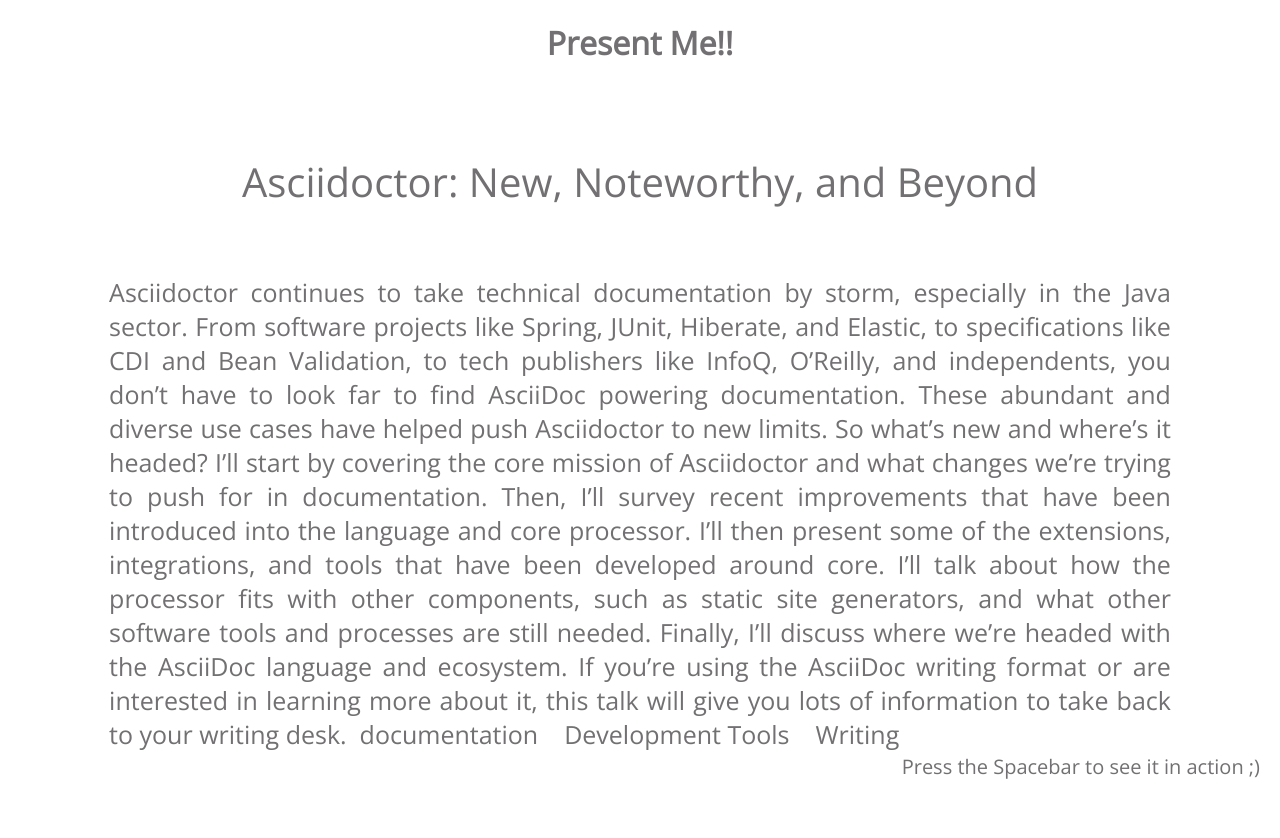
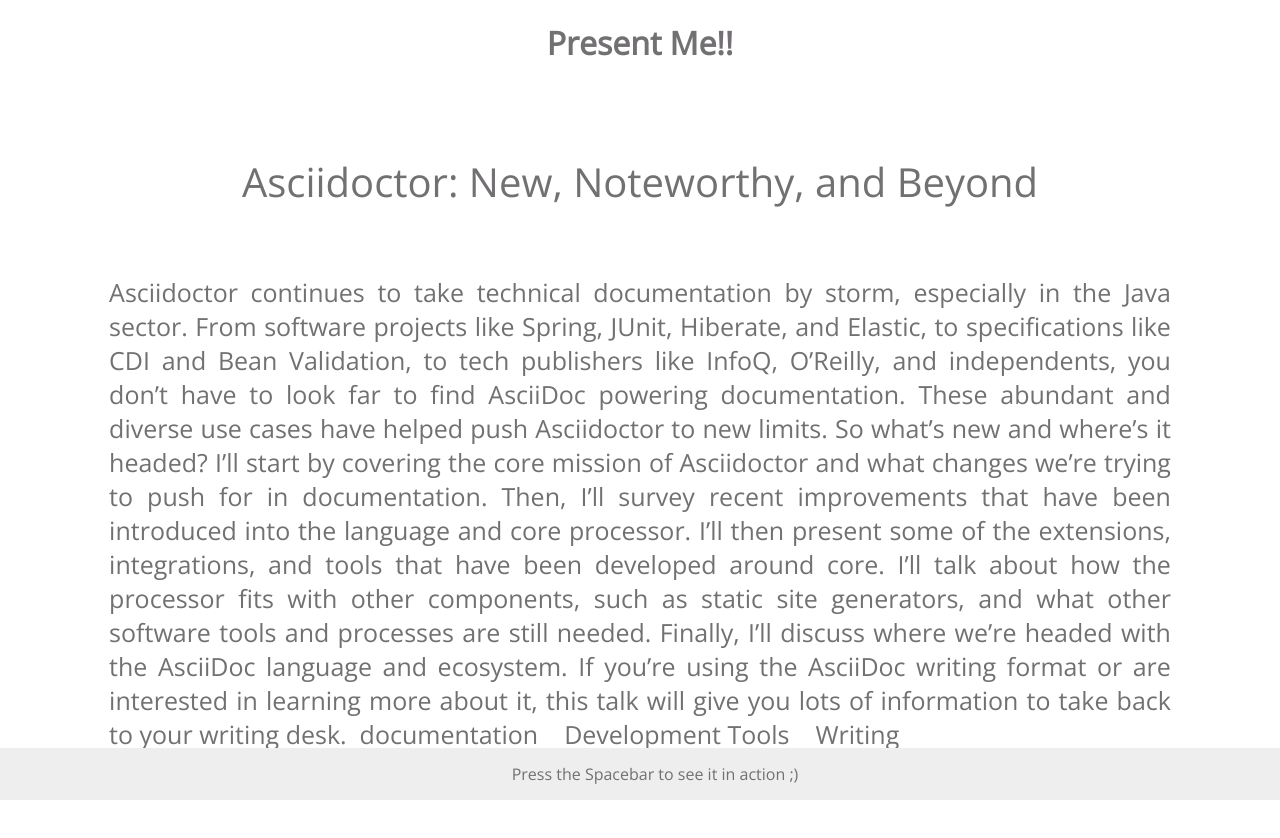
Before and after one commit to Chandrasekar-G/present-me, an Angular app: page / in a window 1280 px wide. Shown: the top 838 px of the page. Before the commit the page ends 800 px from the top, so only its background shows below. Built offline with nearby package versions, Linux system fonts and the light colour scheme.

Commit message:
CSS fix for footer

```diff
--- a/src/app/app.component.css
+++ b/src/app/app.component.css
@@ -12,6 +12,7 @@
     font-weight: lighter;
     text-align: justify;
     padding: 2% 8%;
+    margin-bottom: 100px;
 }
 .generate-btn{
     display: block;
@@ -25,8 +26,13 @@
 }
 
 .footer{
-    position: absolute;
-    bottom: 20px;
-    right: 20px;
-    font-size: 20px;
+    position: fixed;
+    width: 100%;
+    background-color: rgb(238, 238, 238);
+    left: 0px;
+    bottom: 0;
+    padding: 4px;
+    z-index: 99;
+    text-align: center;
+    padding: 15px;
 }
```
